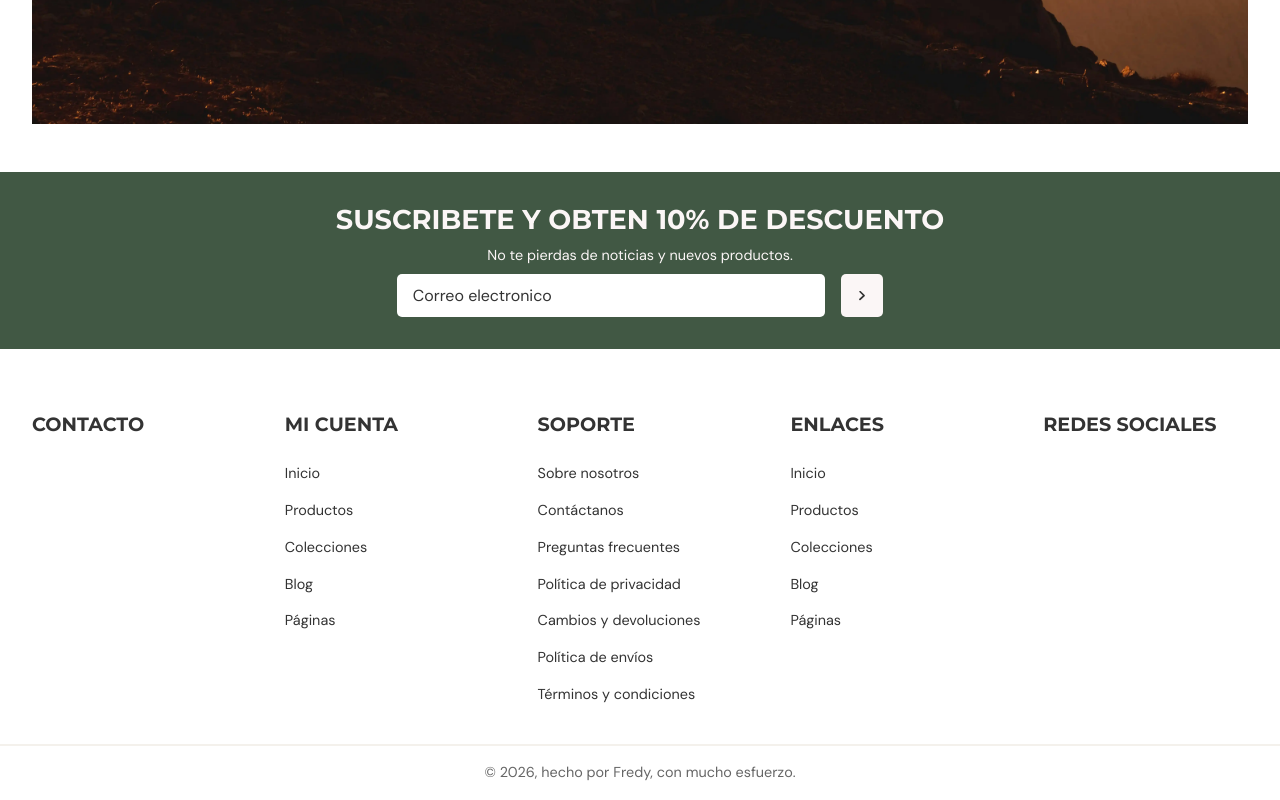
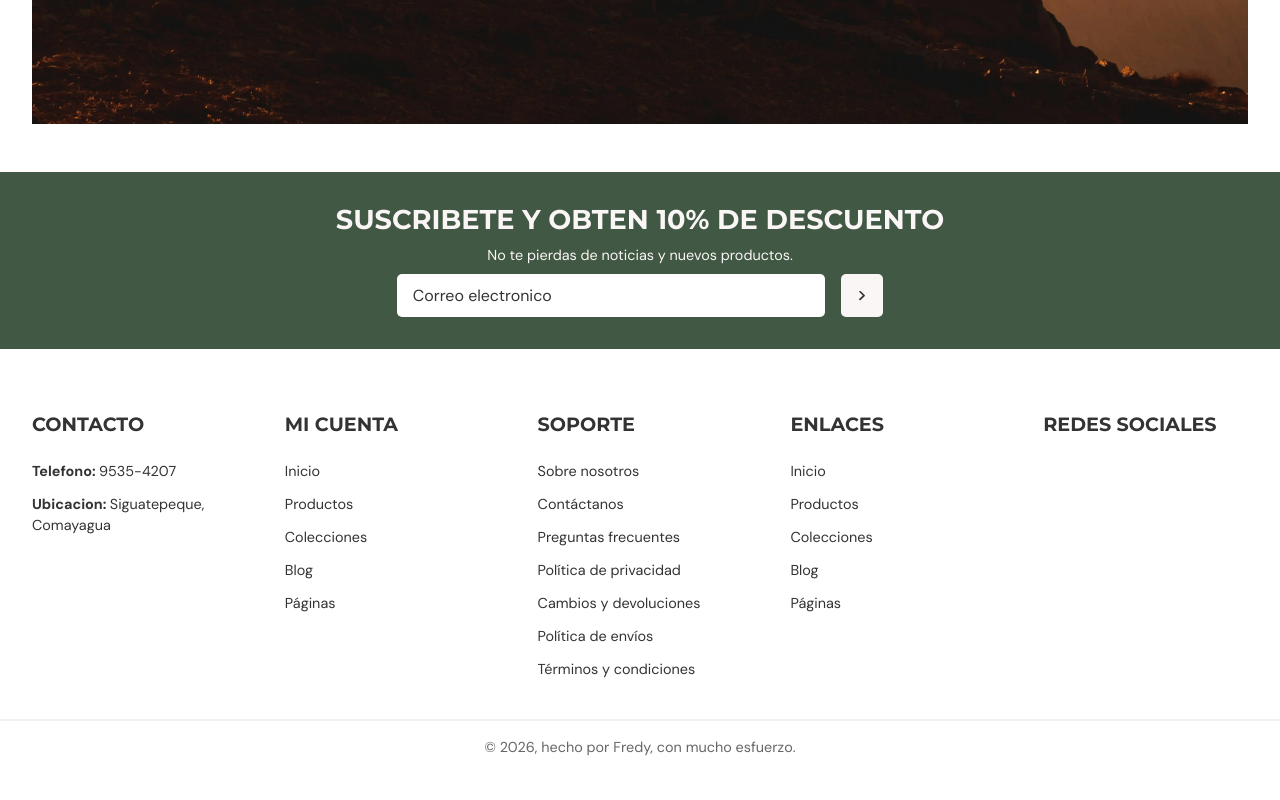
Before and after one commit to Mindmazing/outdoor-equipment-store, a website built with webpack: page src/template.html in a window 1280 px wide. Shown: the part 4238-5038 px from the top of the page. After the commit the page ends 5012 px from the top, so only its background shows below. Built offline with nearby package versions, Linux system fonts and the light colour scheme.

Commit message:
Add contact information in footer

```diff
--- a/src/css/style.css
+++ b/src/css/style.css
@@ -645,14 +645,17 @@ nav a:hover {
   padding: 0;
 }
 
-.quick-links a {
-  text-decoration: none;
-  color: inherit;
+.quick-links li {
   transition: var(--transition-time);
   font-size: var(--font-size-sm);
 }
 
-.quick-links a:hover {
+.quick-links a {
+  text-decoration: none;
+  color: inherit;
+}
+
+.quick-links li:hover {
   color: var(--accent-color);
 }
 
--- a/src/template.html
+++ b/src/template.html
@@ -566,6 +566,10 @@
       <div class="quick-links">
         <div>
           <h3>Contacto</h3>
+          <ul>
+            <li><b>Telefono: </b>9535-4207</li>
+            <li><b>Ubicacion: </b>Siguatepeque, Comayagua</li>
+          </ul>
         </div>
         <div>
           <h3>Mi Cuenta</h3>
```
